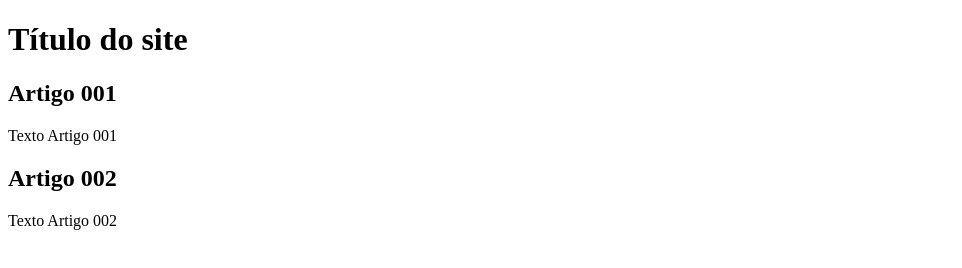
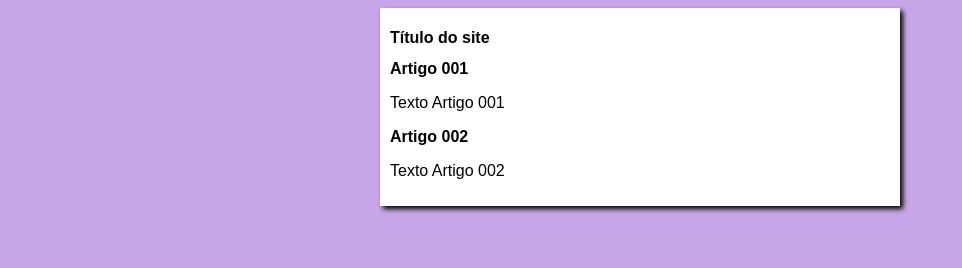
Before and after one commit to ViniciusAlmeidaAndrade/projeto-site, a plain HTML site: page index.html in a window 1280 px wide. Shown: the whole page, without its empty margins (0-962 px from the left). Drawn offline with Linux system fonts and the light colour scheme.

Commit message:
Iniciei o design

```diff
--- /dev/null
+++ b/estilos/style.css
@@ -0,0 +1,16 @@
+*{
+    font-family: Arial, Helvetica, sans-serif;
+    font-size: 16px;
+}
+
+body{
+    background-color: rgb(201, 166, 234);
+}
+
+main{
+    background-color: white;
+    width: 500px;
+    margin: auto;
+    padding: 10px;
+    box-shadow: 3px 3px 5px rgba(0, 0, 0.473);
+}
--- a/index.html
+++ b/index.html
@@ -4,6 +4,7 @@
     <meta charset="UTF-8">
     <meta name="viewport" content="width=device-width, initial-scale=1.0">
     <title>Título do site</title>
+    <link rel="stylesheet" href="estilos/style.css">
 </head>
 <body>
     <main>
```
